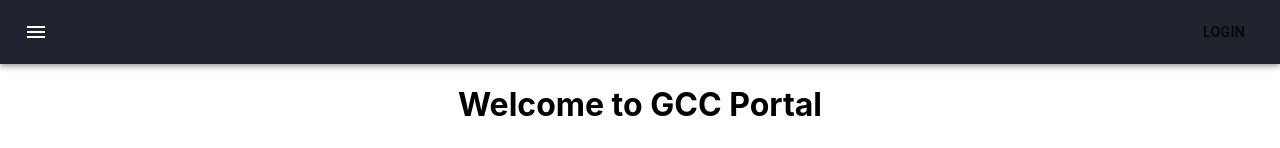
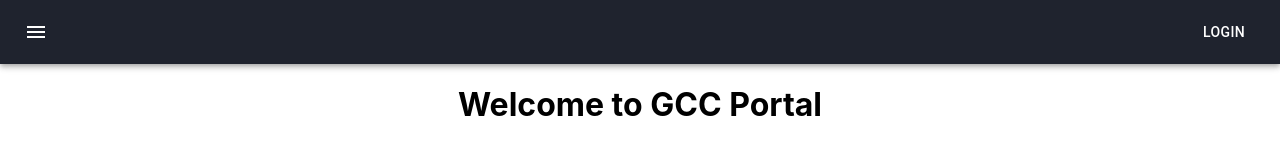
Before and after one commit to GraceCovenantChurch/gcc-portal, a React (Create React App) app: page / in a window 1280 px wide. Shown: the top 148 px of the page. Built offline with nearby package versions, Linux system fonts and the light colour scheme; no server answers.

Commit message:
Major Authentication Rehaul

```diff
--- a/src/components/NavigationBar.jsx
+++ b/src/components/NavigationBar.jsx
@@ -1,13 +1,13 @@
 import React from "react";
 
-import { makeStyles } from "@material-ui/core/styles";
+import {makeStyles} from "@material-ui/core/styles";
 import AppBar from "@material-ui/core/AppBar";
 import Toolbar from "@material-ui/core/Toolbar";
 import Typography from "@material-ui/core/Typography";
 import IconButton from "@material-ui/core/IconButton";
 import MenuIcon from "@material-ui/icons/Menu";
 
-import LoginButton from "./auth/LoginButton";
+import AuthButton from "./auth/AuthButton";
 
 const useStyles = makeStyles(theme => ({
   root: {
@@ -42,7 +42,7 @@ export default function ButtonAppBar() {
           <Typography variant="h6" className={classes.title}>
             {process.env.REACT_APP_TITLE}
           </Typography>
-          <LoginButton color={"black"} className={"login"} />
+          <AuthButton />
         </Toolbar>
       </AppBar>
     </div>
--- /dev/null
+++ b/src/components/auth/AuthButton.jsx
@@ -0,0 +1,54 @@
+import React, {useState} from "react";
+import {GoogleLogin, GoogleLogout} from "react-google-login";
+
+import Button from "@material-ui/core/Button";
+
+const AuthButton = props => {
+  const [auth, setAuth] = useState(true);
+
+  const success = response => {
+    setAuth(false);
+  };
+
+  const logout = () => {
+    setAuth(true);
+  };
+
+  return (
+    <div>
+      {auth ? (
+        <GoogleLogin
+          clientId={process.env.REACT_APP_GOOGLE_CLIENT_ID}
+          onSuccess={success}
+          render={renderProps => (
+            <Button color="inherit" onClick={renderProps.onClick}>
+              Login
+            </Button>
+          )}
+          offline={false}
+          approvalPrompt="force"
+          responseType="id_token"
+          isSignedIn
+          theme="dark"
+        >
+          <span>Login Here</span>
+        </GoogleLogin>
+      ) : (
+        <GoogleLogout
+          clientId={process.env.REACT_APP_GOOGLE_CLIENT_ID}
+          buttonText="Logout"
+          render={renderProps => (
+            <Button color="inherit" onClick={renderProps.onClick}>
+              Logout
+            </Button>
+          )}
+          onLogoutSuccess={logout}
+        />
+      )}
+    </div>
+  );
+};
+
+AuthButton.propTypes = {};
+
+export default AuthButton;
--- a/src/components/auth/LoginButton.jsx
+++ /dev/null
@@ -1,26 +0,0 @@
-import React from "react";
-import PropTypes from "prop-types";
-
-import Button from "@material-ui/core/Button";
-
-const LoginButton = props => {
-  let { className, color } = props;
-
-  function _onClick(e) {
-    console.log(process.env.REACT_APP_AUTH_URL);
-    window.location.href = process.env.REACT_APP_AUTH_URL;
-  }
-
-  return (
-    <Button onClick={_onClick} color={color} className={className}>
-      Login
-    </Button>
-  );
-};
-
-LoginButton.propTypes = {
-  className: PropTypes.string.isRequired,
-  color: PropTypes.string.isRequired
-};
-
-export default LoginButton;
```
Also changed, not shown: package.json (+13 -12 lines), 1 other file (tests, documents, lock files or other folders).
